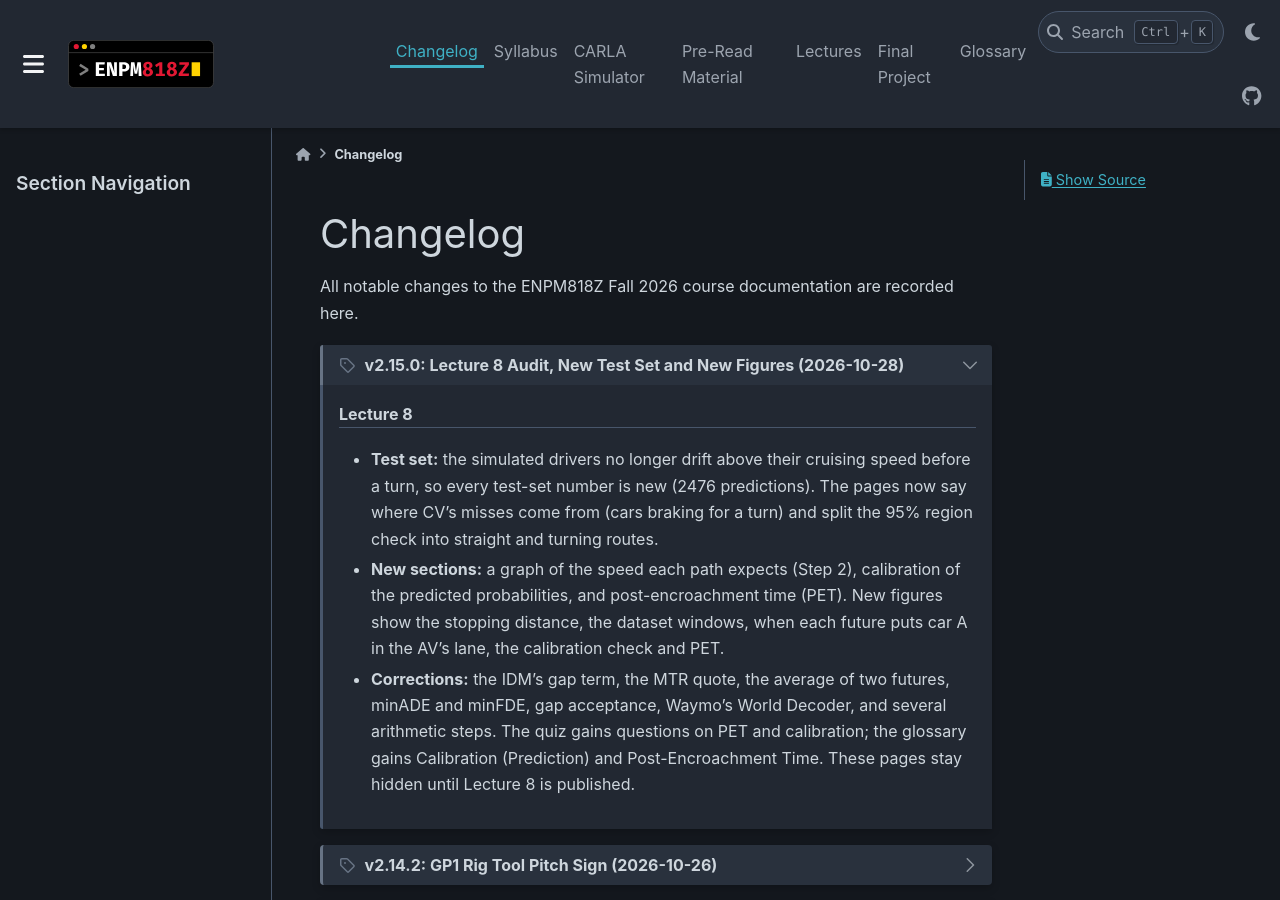
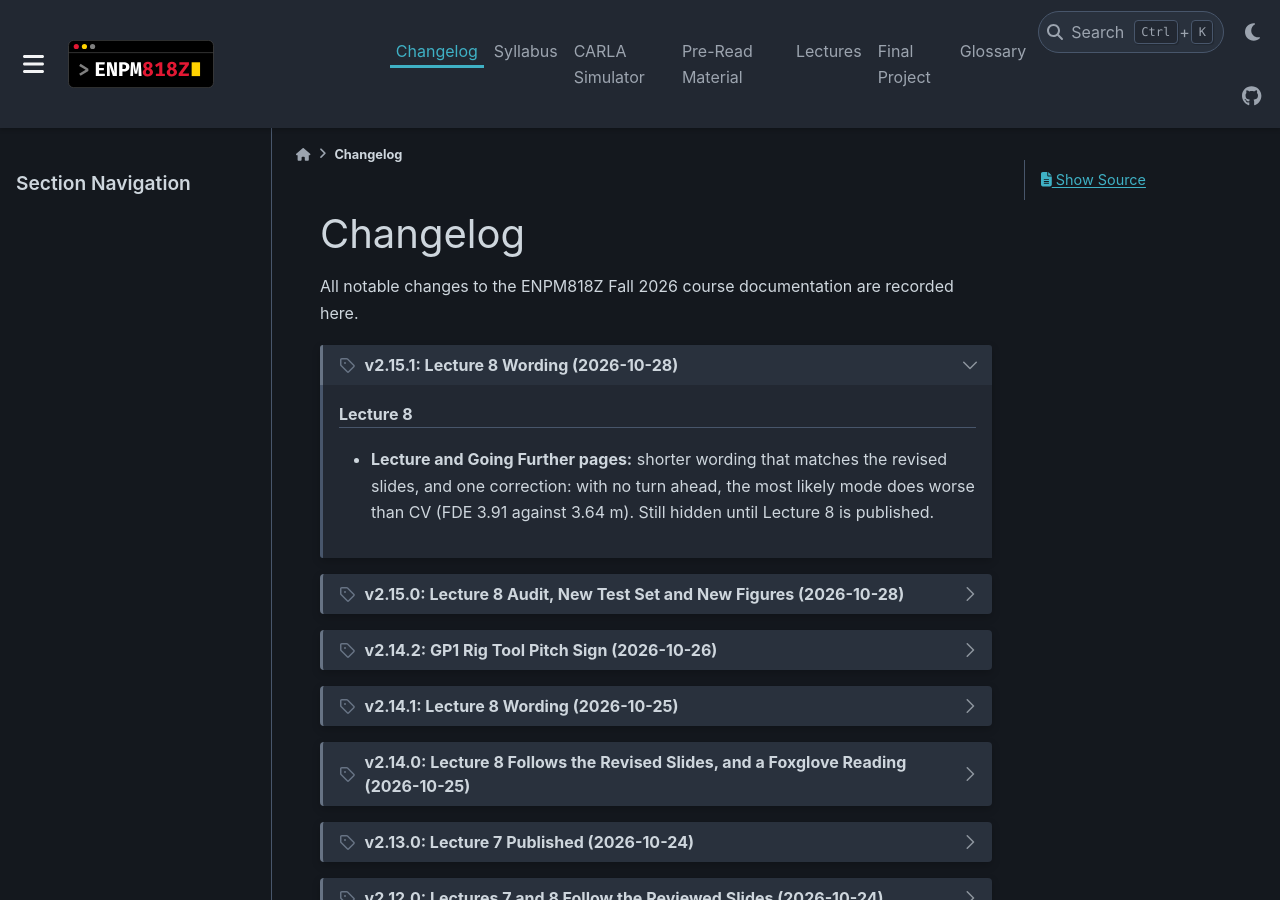
Before and after one commit to zeidk/enpm818z-fall-2026-docs, a Sphinx documentation site: the page built from docs/source/changelog/changelog.rst, in a window 1280 px wide and 900 px high. Built offline with Sphinx 7.4.7 and the PyData theme 0.15.4, drawn with Linux system fonts in a browser that asks for light colours; pages that are not in the unit, such as notebooks, are missing from menus.

Commit message:
L8 docs: wording follows the revised slides; most likely mode does worse than CV with no turn (v2.15.1)

```diff
--- a/docs/source/changelog/changelog.rst
+++ b/docs/source/changelog/changelog.rst
@@ -5,10 +5,21 @@ Changelog
 All notable changes to the ENPM818Z Fall 2026 course documentation are recorded here.
 
 
+.. dropdown:: v2.15.1: Lecture 8 Wording (2026-10-28)
+   :icon: tag
+   :class-container: sd-border-success
+   :open:
+
+   .. rubric:: Lecture 8
+
+   - **Lecture and Going Further pages:** shorter wording that matches the
+     revised slides, and one correction: with no turn ahead, the most likely
+     mode does worse than CV (FDE 3.91 against 3.64 m). Still hidden until
+     Lecture 8 is published.
+
 .. dropdown:: v2.15.0: Lecture 8 Audit, New Test Set and New Figures (2026-10-28)
    :icon: tag
    :class-container: sd-border-success
-   :open:
 
    .. rubric:: Lecture 8
 
--- a/docs/source/lectures/lecture8/l8_appendix.rst
+++ b/docs/source/lectures/lecture8/l8_appendix.rst
@@ -338,8 +338,8 @@ Autoware's ``map_based_prediction`` package does what we did, with lanelets
    and Right Lane Change based on the object history and the reference path
    obtained in the first step".
 
-A lane change is detected from the distance to each lane boundary and the
-time to reach it (Autoware Foundation, map-based prediction).
+Autoware detects a lane change from the distance to each lane boundary and
+the time to reach it (Autoware Foundation, map-based prediction).
 
 
 .. _l8-app-sec-drivers:
```
Also changed, not shown: docs/source/lectures/lecture8/l8_lecture.rst (+12 -14 lines).
